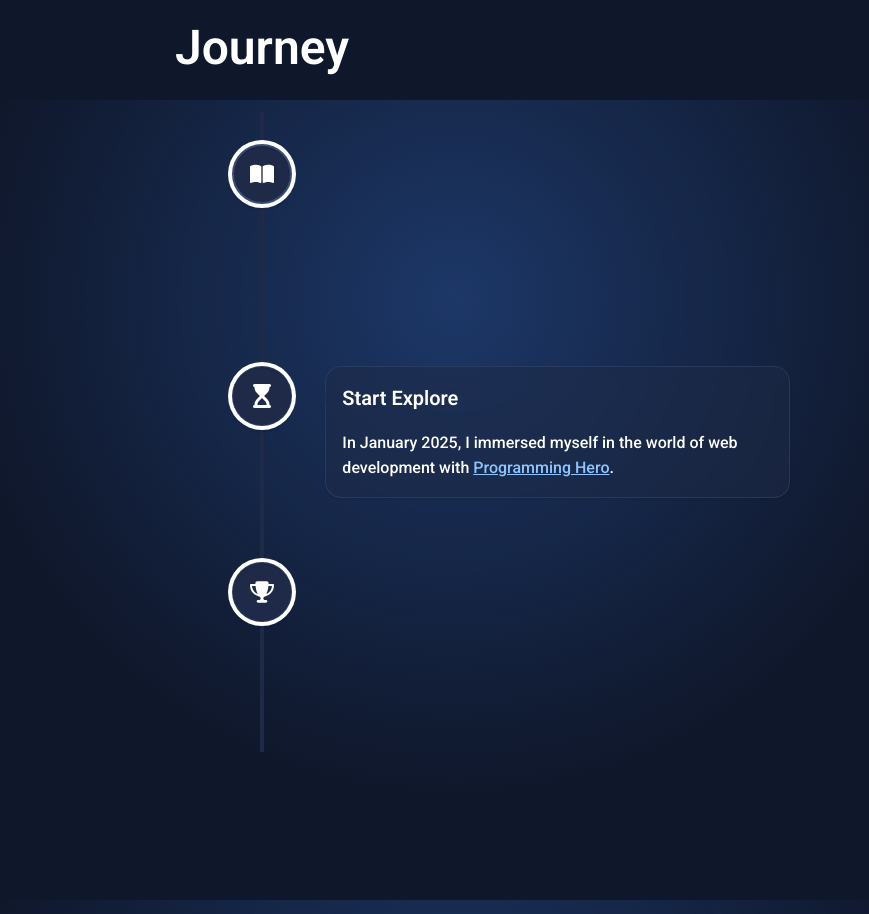
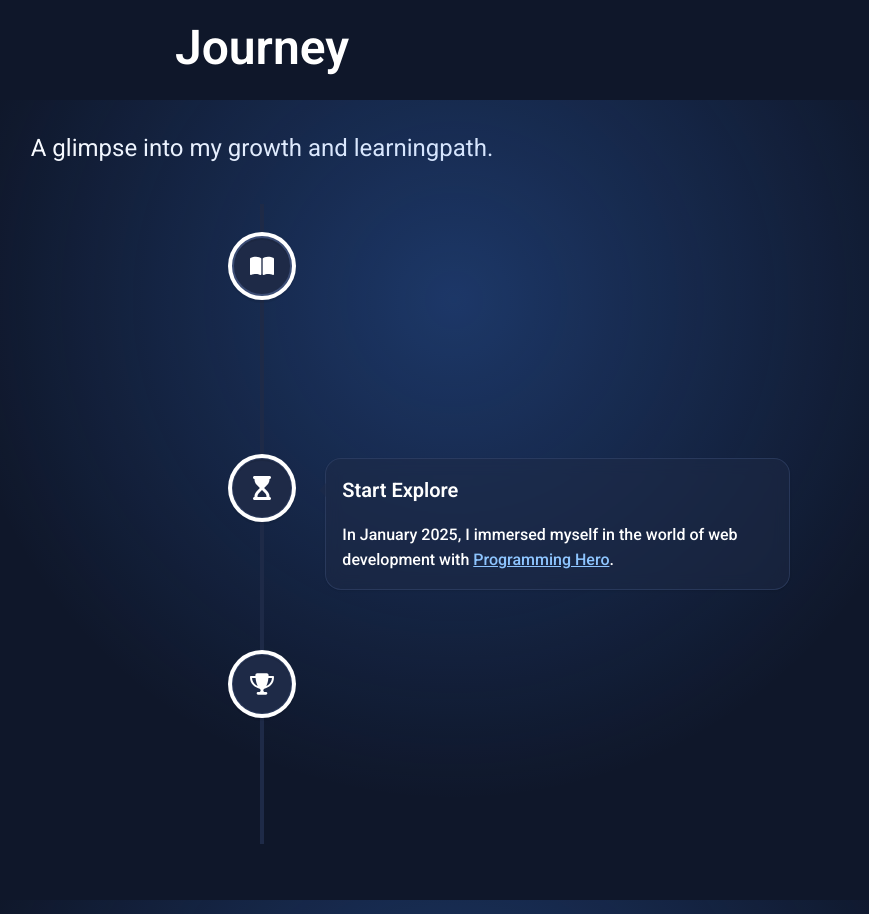
Before and after one commit to abdulkader33447/portfolio, a React (Vite) app: page / in a window 1280 px wide. Shown: the part 3900-4814 px from the top of the page, without its empty margins (378-1247 px from the left). Built offline with nearby package versions, Linux system fonts and the light colour scheme.

Commit message:
added tagline on the journey section

```diff
--- a/src/Home/Pages/Journey/Journey.jsx
+++ b/src/Home/Pages/Journey/Journey.jsx
@@ -22,6 +22,24 @@ const Journey = () => {
           ney
         </span>
       </h1>
+      <p className="lg:mt-15 mt-10 lg:text-2xl md:text-xl xl:px-80 lg:px-11 px-4">
+        <span data-aos="fade" data-aos-duration="500">
+          A
+        </span>{" "}
+        <span data-aos="fade" data-aos-duration="1000">
+          glimpse
+        </span>
+        <span data-aos="fade" data-aos-duration="1500">
+          {" "}
+          into my growth
+        </span>{" "}
+        <span data-aos="fade" data-aos-duration="2000">
+          and learning
+        </span>
+        <span data-aos="fade" data-aos-duration="2500">
+          path.
+        </span>
+      </p>
 
       <div className="sm:mt-10 mt-7">
         <VerticalTimeline lineColor="#1e2a47">
```
Also changed, not shown: 1 other file (tests, documents, lock files or other folders).
